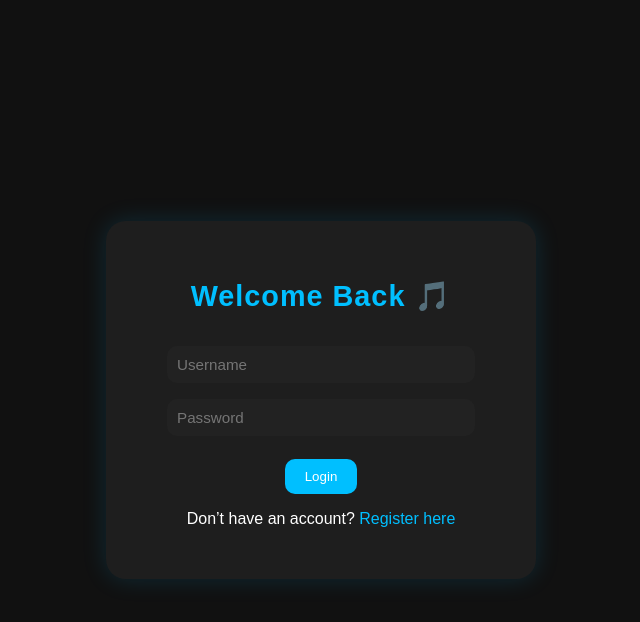
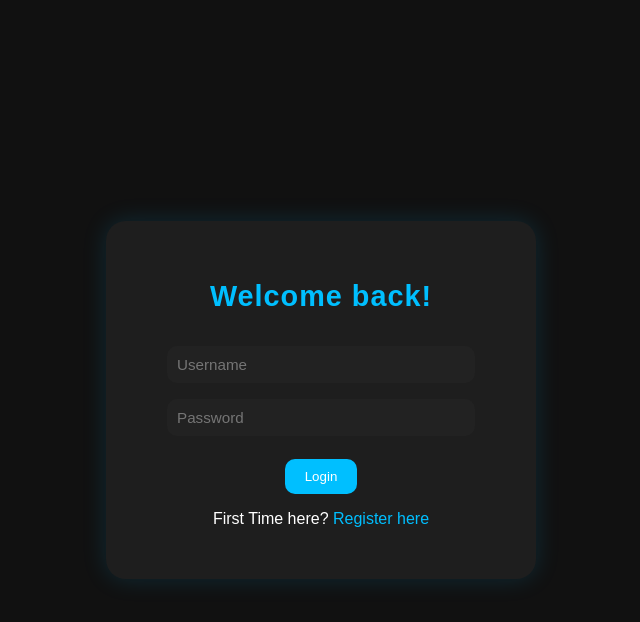
Before and after one commit to ArchitLimaye/flask-music-player, a Flask app: page /login in a window 1280 px wide. Shown: the top 622 px of the page, without its empty margins (319-959 px from the left). Run offline with Flask 3, Linux system fonts and the light colour scheme.

Commit message:
Unicorn error V9

```diff
--- a/main.py
+++ b/main.py
@@ -6,11 +6,14 @@ import sqlite3
 import random
 import os
 
-# Prevent GUI and GPU usage
+# Prevent GUI & GPU issues on cloud
 os.environ["QT_QPA_PLATFORM"] = "offscreen"
 os.environ["OPENCV_VIDEOIO_PRIORITY_MSMF"] = "0"
 os.environ["TF_CPP_MIN_LOG_LEVEL"] = "2"
 os.environ["TF_ENABLE_ONEDNN_OPTS"] = "0"
+
+from flask import Flask
+from deepface import DeepFace
 
 app = Flask(__name__)
 app.secret_key = "supersecretkey"
--- a/templates/index.html
+++ b/templates/index.html
@@ -3,7 +3,7 @@
 <head>
   <meta charset="UTF-8">
   <meta name="viewport" content="width=device-width, initial-scale=1.0">
-  <title>Music Player</title>
+  <title>SongStream</title>
   <link rel="stylesheet" href="{{ url_for('static', filename='css/style.css') }}">
 </head>
 <body>
--- a/templates/login.html
+++ b/templates/login.html
@@ -100,7 +100,7 @@
 </head>
 <body>
   <div class="auth-container">
-    <h2>Welcome Back 🎵</h2>
+    <h2>Welcome back!</h2>
 
     <!-- Flash messages -->
     <div class="flash-messages">
@@ -119,7 +119,7 @@
       <button type="submit">Login</button>
     </form>
 
-    <p>Don’t have an account? <a href="{{ url_for('register') }}">Register here</a></p>
+    <p>First Time here? <a href="{{ url_for('register') }}">Register here</a></p>
   </div>
 </body>
 </html>
--- a/templates/register.html
+++ b/templates/register.html
@@ -116,7 +116,7 @@
     <form method="POST">
       <input type="text" name="username" placeholder="Username" required><br>
       <input type="password" name="password" placeholder="Password" required><br>
-      <button type="submit">Register</button>
+      <button type="submit">Register Here</button>
     </form>
 
     <p>Already have an account? </p>
```
Also changed, not shown: 1 other file.
